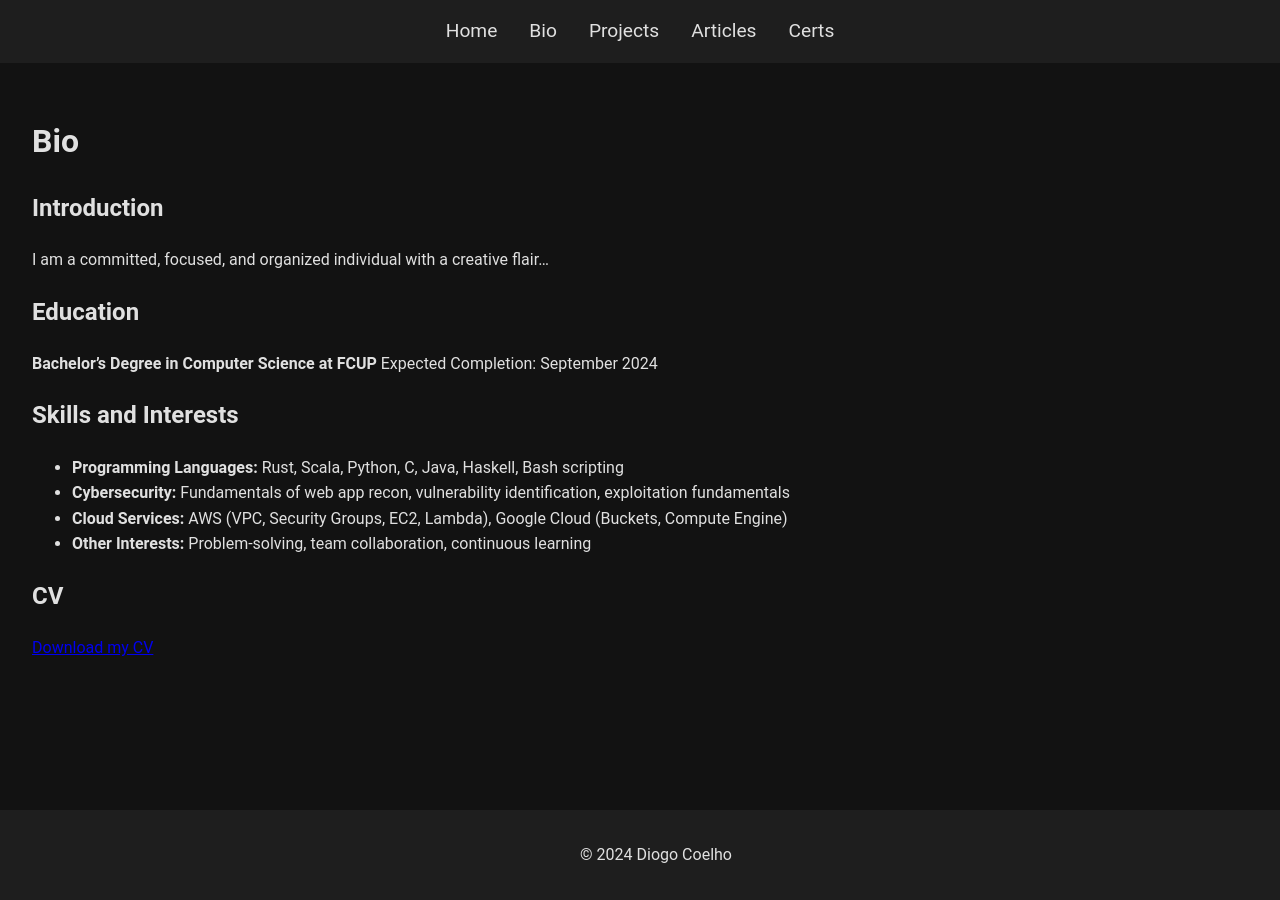
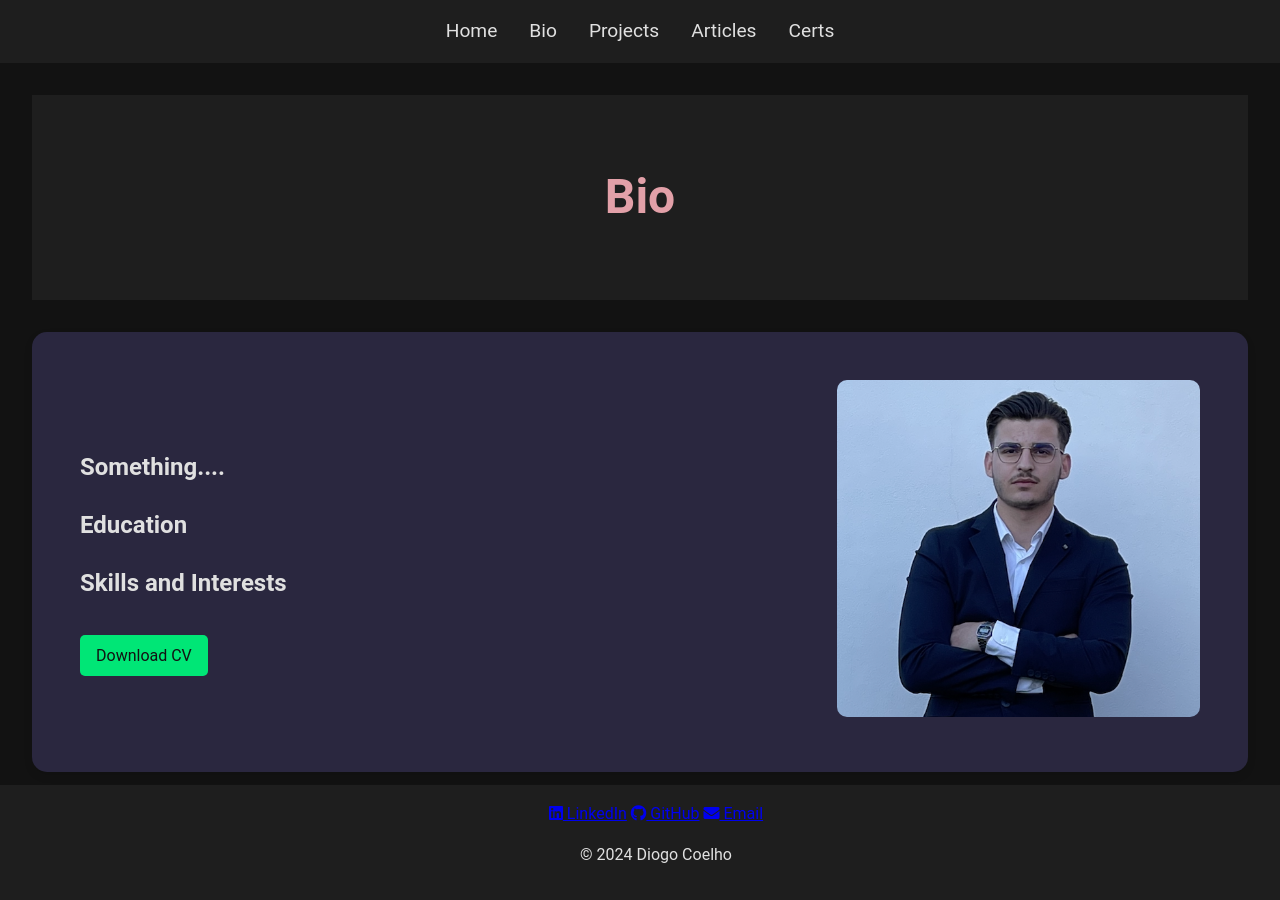
Before and after one commit to Co3lho22/co3lho22.github.io, a Jekyll site: the page built from website/bio.md, in a window 1280 px wide. Built offline with Jekyll 4.4.1, drawn with Linux system fonts in a browser that asks for light colours.

```diff
--- a/website/_config.yml
+++ b/website/_config.yml
@@ -37,6 +37,13 @@ plugins:
   - jekyll-feed
   - jekyll-seo-tag
 
+# Path to different projects
+collections:
+  projects:
+    output: true
+    permalink: /projects/:path/
+
+
 # Exclude from processing.
 # The following items will not be processed, by default.
 # Any item listed under the `exclude:` key here will be automatically added to
--- a/website/_layouts/default.html
+++ b/website/_layouts/default.html
@@ -14,7 +14,7 @@
         <li><a href="{{ '/' | relative_url }}">Home</a></li>
         <li><a href="{{ '/bio' | relative_url }}">Bio</a></li>
         <li><a href="{{ '/projects' | relative_url }}">Projects</a></li>
-        <li><a href="{{ '/article' | relative_url }}">Articles</a></li>
+        <li><a href="{{ '/articles' | relative_url }}">Articles</a></li>
         <li><a href="{{ '/certs' | relative_url }}">Certs</a></li>
       </ul>
     </nav>
@@ -23,7 +23,12 @@
     {{ content }}
   </main>
   <footer>
-    <p>&copy; 2024 Diogo Coelho</p>
+      <div class="contact-section">
+          <a href="https://www.linkedin.com/in/diogo-coelho-544139115/" target="_blank"><i class="fab fa-linkedin"></i> LinkedIn</a>
+          <a href="https://github.com/Co3lho22" target="_blank"><i class="fab fa-github"></i> GitHub</a>
+          <a href="mailto:co3lho22@gmail.com"><i class="fas fa-envelope"></i> Email</a>
+      </div>
+      <p>&copy; 2024 Diogo Coelho</p>
   </footer>
 </body>
 </html>
--- a/website/bio.md
+++ b/website/bio.md
@@ -3,19 +3,91 @@ layout: default
 title: Bio
 ---
 
-# Bio
+<div class="bio-header">
+  <h1>Bio</h1>
+</div>
 
-## Introduction
-I am a committed, focused, and organized individual with a creative flair...
+<div class="bio-container">
+  <div class="bio-content">
+    <h2>Something....</h2>
+    <h2>Education</h2>
+    <h2>Skills and Interests</h2>
+    <a href="files/papers/cv.pdf" class="button" target="_blank">Download CV</a>
+  </div>
+  <div class="bio-image-container">
+    <img src="images/me2.png" alt="Profile Picture" class="bio-image">
+  </div>
+</div>
 
-## Education
-**Bachelor’s Degree in Computer Science at FCUP** Expected Completion: September 2024
-
-## Skills and Interests
-- **Programming Languages:** Rust, Scala, Python, C, Java, Haskell, Bash scripting
-- **Cybersecurity:** Fundamentals of web app recon, vulnerability identification, exploitation fundamentals
-- **Cloud Services:** AWS (VPC, Security Groups, EC2, Lambda), Google Cloud (Buckets, Compute Engine)
-- **Other Interests:** Problem-solving, team collaboration, continuous learning
-
-## CV
-[Download my CV](path-to-your-cv-file)
+<style>
+  body {
+    font-family: 'Roboto', sans-serif;
+    background-color: #121212;
+    color: #e0e0e0;
+    margin: 0;
+    padding: 0;
+  }
+  .bio-header {
+    text-align: center;
+    padding: 2rem 0;
+    background: #1e1e1e;
+  }
+  .bio-header h1 {
+    font-size: 3rem;
+    color: #E2A0A8; /* Muted Rose */
+  }
+  .bio-container {
+    display: flex;
+    flex-direction: row;
+    justify-content: space-between;
+    align-items: center;
+    padding: 2rem;
+    margin: 2rem auto;
+    max-width: 1200px;
+    background: #2A273F; /* Slightly lighter midnight */
+    border-radius: 15px;
+    box-shadow: 0 4px 8px rgba(0, 0, 0, 0.1);
+  }
+  .bio-content {
+    flex: 2;
+    padding: 1rem;
+  }
+  .bio-content h2 {
+    font-size: 1.5rem;
+    margin-bottom: 1rem;
+  }
+  .bio-image-container {
+    flex: 1;
+    text-align: center;
+    padding: 1rem;
+  }
+  .bio-image {
+    border-radius: 10px;
+    max-width: 100%;
+    height: auto;
+  }
+  .button {
+    display: inline-block;
+    margin-top: 1rem;
+    padding: 0.5rem 1rem;
+    background-color: #00e676;
+    color: #121212;
+    text-decoration: none;
+    border-radius: 5px;
+  }
+  .button:hover {
+    background-color: #00c853;
+  }
+  @media (max-width: 768px) {
+    .bio-container {
+      flex-direction: column;
+      text-align: center;
+    }
+    .bio-content, .bio-image-container {
+      flex: none;
+    }
+    .bio-content h2 {
+      text-align: center;
+    }
+  }
+</style>
```
Also changed, not shown: website/_layouts/project.html (added, +89 -0 lines), website/_projects/project1.md (added, +8 -0 lines), website/_projects/project2.md (added, +8 -0 lines), website/_projects/project3.md (added, +8 -0 lines), website/index.md (+21 -14 lines), website/project.md (added, +53 -0 lines), website/projects.md (+110 -5 lines), website/articles.md (renamed from website/article.md), website/images/me2.png (added), 1 other file.
